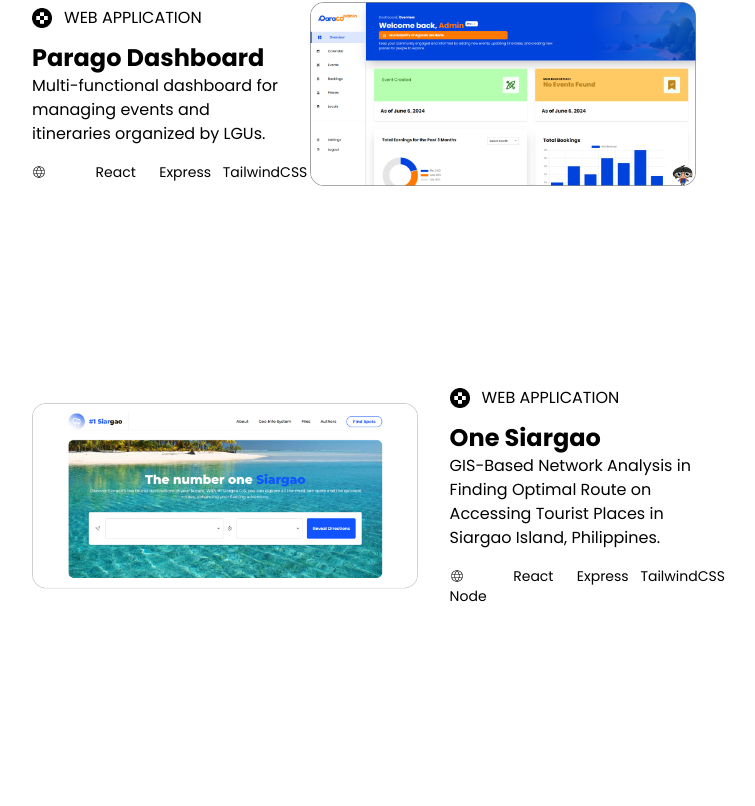
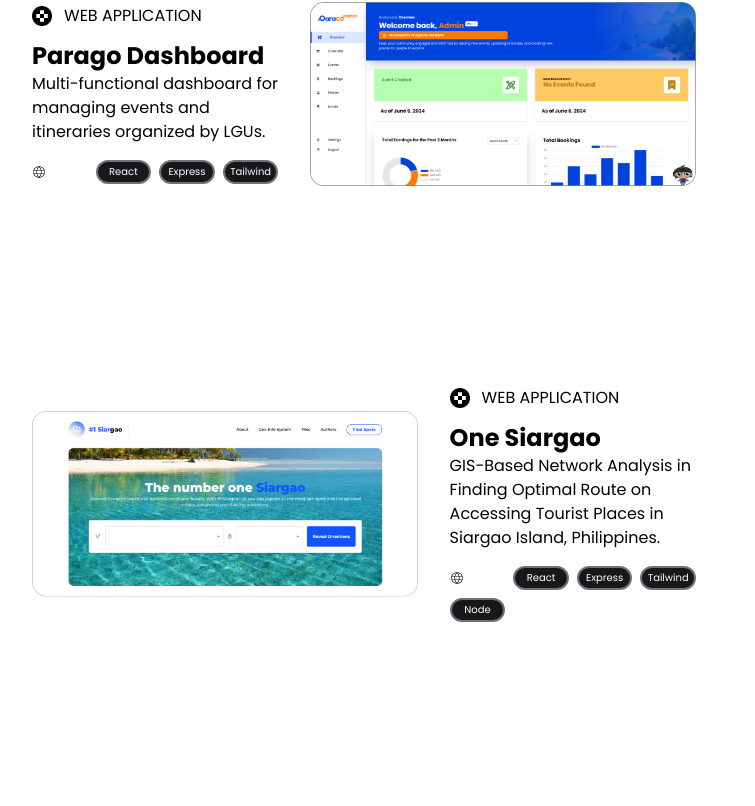
Before and after one commit to exon-dev/exon, a React (Vite) app: page / in a window 1280 px wide. Shown: the part 6826-7632 px from the top of the page, without its empty margins (276-1031 px from the left). Built offline with nearby package versions, Linux system fonts and the light colour scheme.

Commit message:
added little adjustments in tech stacks used per projects

```diff
--- a/src/components/ProjectCards.jsx
+++ b/src/components/ProjectCards.jsx
@@ -27,7 +27,7 @@ const ProjectCards = ({ project, idx }) => {
 					{project.title}
 				</h1>
 				<p>{project.desc}</p>
-				<div className='text-sm grid xxxs:grid-cols-3 lg:grid-cols-4 gap-x-2 items-center mt-4'>
+				<div className='text-sm grid xxxs:grid-cols-3 lg:grid-cols-4 gap-2 items-center mt-4'>
 					<a
 						href={project.link ?? null}
 						target='_blank'
@@ -37,8 +37,8 @@ const ProjectCards = ({ project, idx }) => {
 					{project.stack.map((tag, idx) => (
 						<div
 							key={idx}
-							className='flex items-center gap-2'>
-							<p>{tag}</p>
+							className='flex items-center justify-center gap-2 bg-zinc-900 border-2 border-zinc-500 text-white px-4 text-[10px] rounded-full'>
+							<p className='text-center'>{tag}</p>
 						</div>
 					))}
 				</div>
--- a/src/data/projects.jsx
+++ b/src/data/projects.jsx
@@ -25,7 +25,7 @@ const projects = [
 		desc:
 			"Multi-functional dashboard for managing events and itineraries organized by LGUs.",
 		link: "",
-		stack: ["React", "Express", "TailwindCSS"],
+		stack: ["React", "Express", "Tailwind"],
 	},
 	{
 		thumbnail: (
@@ -39,7 +39,7 @@ const projects = [
 		desc:
 			"GIS-Based Network Analysis in Finding Optimal Route on Accessing Tourist Places in Siargao Island, Philippines.",
 		link: "https://one-siargao.vercel.app",
-		stack: ["React", "Express", "TailwindCSS", "Node"],
+		stack: ["React", "Express", "Tailwind", "Node"],
 	},
 	{
 		thumbnail: (
@@ -53,7 +53,7 @@ const projects = [
 		desc:
 			"Web application that can generate questionnaires based on Bloom's Taxonomy using generative artificial intelligence.",
 		link: "https://questionooze.vercel.app",
-		stack: ["React", "Express", "TailwindCSS", "OpenAI", "Supabase"],
+		stack: ["React", "Express", "Tailwind", "OpenAI", "Supabase"],
 	},
 	{
 		thumbnail: (
@@ -67,7 +67,7 @@ const projects = [
 		desc:
 			"Solution designed to simplify and enhance the tracking of student participation in cleaning drives within educational institutions.",
 		link: "",
-		stack: ["React", "Laravel", "TailwindCSS"],
+		stack: ["React", "Laravel", "Tailwind"],
 	},
 ];
 
```
